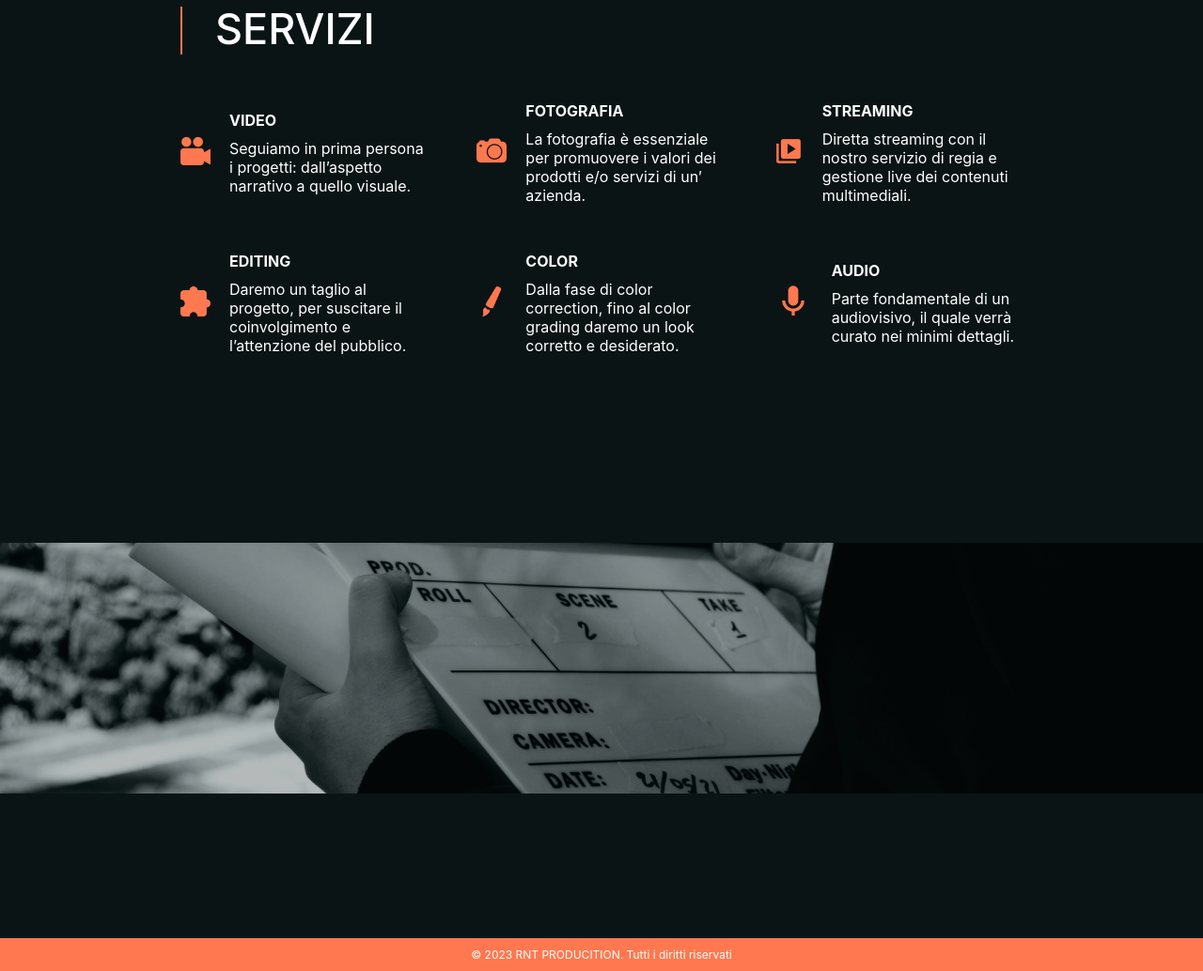
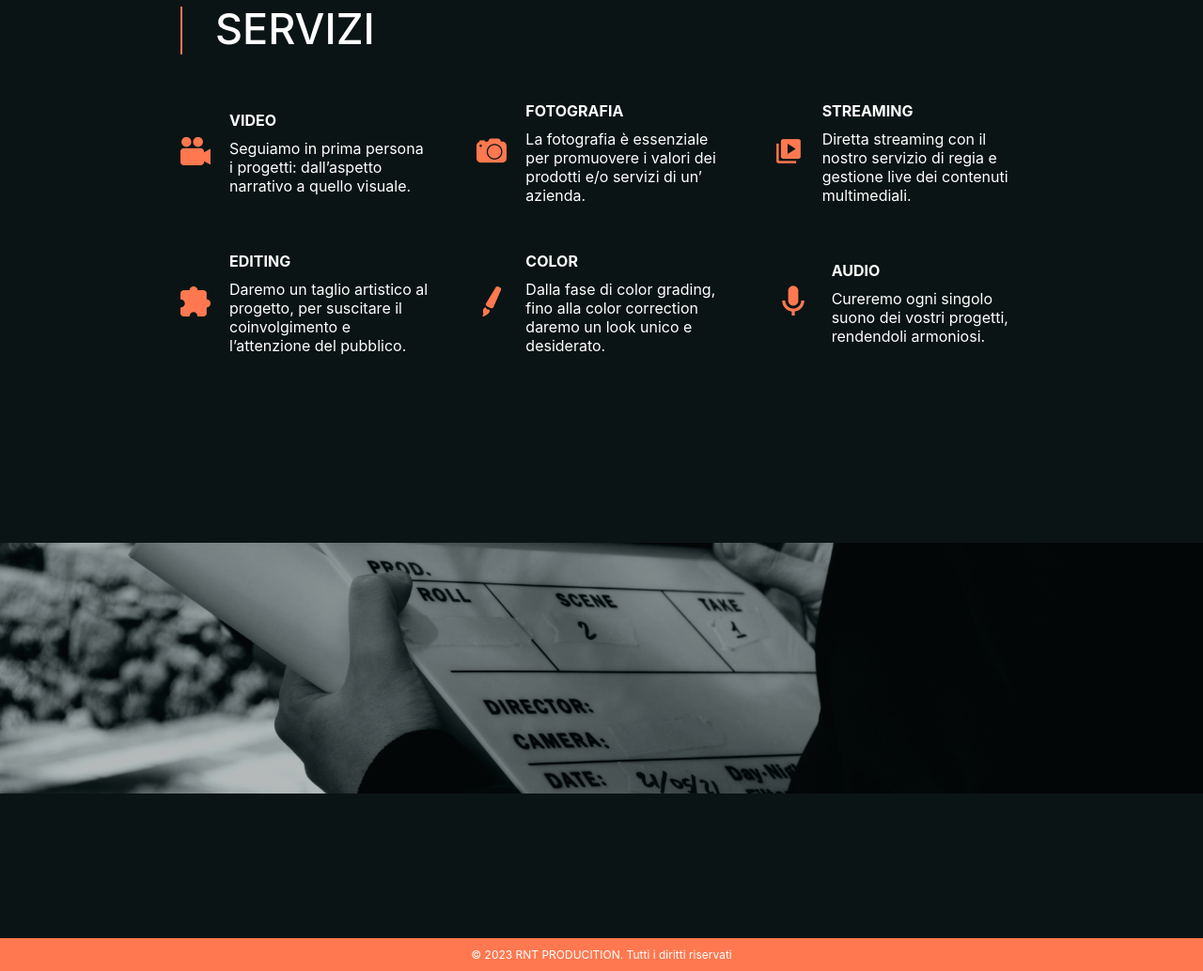
Before and after one commit to TramacereIvan/ESAME, a plain HTML site: page servizi.html in a window 1280 px wide. Shown: the part 942-1976 px from the top of the page at 94% size. Drawn offline with nearby package versions, Linux system fonts and the light colour scheme.

Commit message:
Update servizi.html

```diff
--- a/servizi.html
+++ b/servizi.html
@@ -107,7 +107,7 @@
                 </div>
                 <div class="content">
                     <h2>EDITING</h2>
-                    <p>Daremo un taglio al progetto, per suscitare il coinvolgimento e l’attenzione del pubblico.</p>
+                    <p>Daremo un taglio artistico al progetto, per suscitare il coinvolgimento e l’attenzione del pubblico.</p>
                 </div>
             </div>
             <div class="container">
@@ -116,7 +116,7 @@
                 </div>
                 <div class="content">
                     <h2>COLOR</h2>
-                    <p>Dalla fase di color correction, fino al color grading daremo un look corretto e desiderato.</p>
+                    <p>Dalla fase di color grading, fino alla color correction daremo un look unico e desiderato.</p>
                 </div>
             </div>
             <div class="container">
@@ -125,7 +125,7 @@
                 </div>
                 <div class="content">
                     <h2>AUDIO</h2>
-                    <p>Parte fondamentale di un audiovisivo, il quale verrà curato nei minimi dettagli.</p>
+                    <p>Cureremo ogni singolo suono dei vostri progetti, rendendoli armoniosi.</p>
                 </div>
             </div>
         </div>
```
